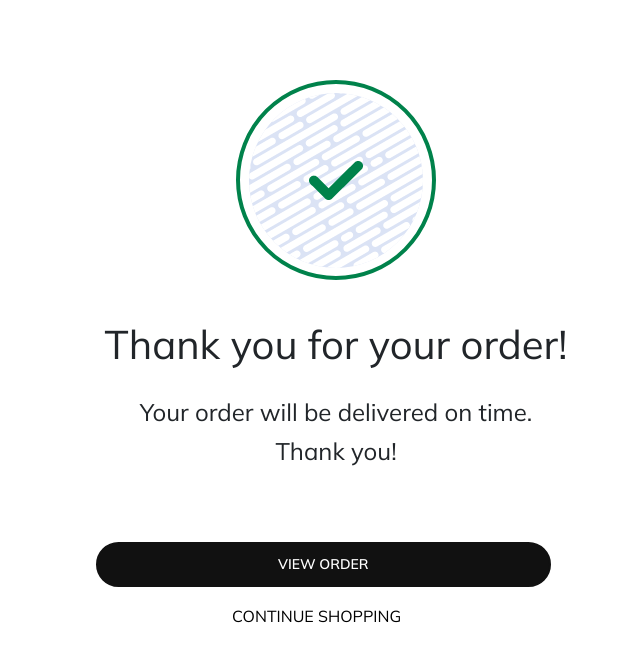
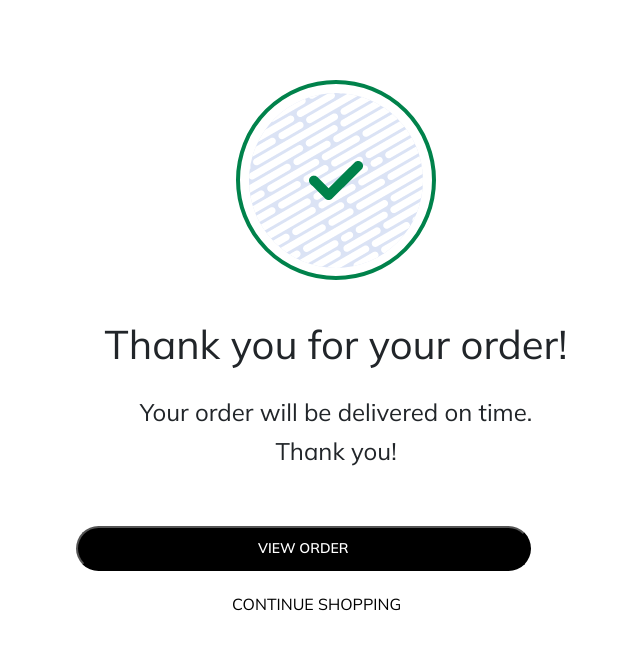
Before and after one commit to OzAlbayrak/Manero_Frontend, a React (Create React App) app in the folder manero/: page /OrderCompleted in a window 1280 px wide. Shown: the top 662 px of the page, without its empty margins (304-944 px from the left). Built offline with nearby package versions, Linux system fonts and the light colour scheme.

Commit message:
Uppdateing

```diff
--- a/manero/src/App.css
+++ b/manero/src/App.css
@@ -195,10 +195,11 @@
   color: black;
   position: relative;
   text-align: right;
+  margin-right: 0px;
 }
 .header-section .shopping-cart-icon .cart-icon-amount {
   background-color: red;
-  border-radius: 25%;
+  border-radius: 50%;
   display: flex;
   justify-content: center;
   align-items: center;
@@ -1269,6 +1270,7 @@
   display: grid;
   grid-template-columns: 1fr 2fr 0.25fr;
   grid-template-areas: "img info btns";
+  margin: 3px;
 }
 
 .cart.img {
@@ -1655,11 +1657,15 @@
 }
 
 .order-completed-b {
-  margin-left: 400px;
+  margin-left: 380px;
   padding: 10px 180px;
   font-size: 14px;
   font-weight: 600;
   font-family: "Mulish", sans-serif;
+  border-radius: 40px;
+  background-color: black;
+  color: white;
+  margin-bottom: 20px;
 }
 
 .order-completed-nav {
--- a/manero/src/Views/CartView.js
+++ b/manero/src/Views/CartView.js
@@ -22,12 +22,12 @@
 
   return (
     <div className='cart-container d-flex flex-column'>
-      <div className='d-flex '>
+      <div className='d-flex flex-direction-column '>
         <Header title={"Cart"}
           hasSideIcon={true}
           isMenu={true}
           hasCart={true}
-          />
+        />
       </div>
       <div>
 
--- a/manero/src/Views/CheckoutView.js
+++ b/manero/src/Views/CheckoutView.js
@@ -17,6 +17,7 @@
   const [deliveryMethod, setdeliveryMethod] = useState("PostNord");
   const [payment, setpayment] = useState("VISA CARD");
   const [promoCodes, setPromoCodes] = useState([]);
+
 
   const handleOnSubmit = (e) => {
     e.preventDefault()
@@ -38,12 +39,12 @@
       PromoCodes: []
     }
 
-    console.log('profile:',formData.profile);
-    console.log('Products:',formData.products);
-    console.log('paymentMethod:',formData.paymentMethod);
-    console.log('Comment:',formData.comment);
-    console.log('Delivery:',formData.delivery);
-    console.log('PromoCode:',formData.promoCodes);
+    console.log('profile:', formData.profile);
+    console.log('Products:', formData.products);
+    console.log('paymentMethod:', formData.paymentMethod);
+    console.log('Comment:', formData.comment);
+    console.log('Delivery:', formData.delivery);
+    console.log('PromoCode:', formData.promoCodes);
 
 
     fetch('https://sijb-cms22-backend.azurewebsites.net/api/Order', {
@@ -197,9 +198,11 @@
           />
         </div>
         <div className='mx-auto button-container'>
-          <button className='btn rounded-pill my-3 custom-btn'type="submit">
+          <NavLink to='/OrderCompleted'>
+            <button className='btn rounded-pill my-3 custom-btn' type="submit">
               Confirm Order
             </button>
+          </NavLink>
         </div>
       </form>
       {
--- a/manero/src/Views/OrderCompletedView.js
+++ b/manero/src/Views/OrderCompletedView.js
@@ -15,7 +15,7 @@
 
             <div className=''>
                 <NavLink to='/Order'>
-                    <button className='btn rounded-pill my-3 custom-btn order-completed-b'>
+                    <button className='order-completed-b'>
                         VIEW ORDER
                     </button>
                 </NavLink>
--- a/manero/src/Views/OrderView.js
+++ b/manero/src/Views/OrderView.js
@@ -97,7 +97,7 @@
       <div className='mx-auto order-btn-container'>
         <NavLink to='/Checkout'>
           <button className='btn rounded-pill my-3 custom-btn'>
-            Confirm Order
+            PROCEED TO CHECKOUT
           </button>
         </NavLink>
       </div>
--- a/manero/src/assets/scss/components/sections/_cart.scss
+++ b/manero/src/assets/scss/components/sections/_cart.scss
@@ -2,6 +2,7 @@
     display: grid;
     grid-template-columns: 1fr 2fr 0.25fr;
     grid-template-areas: "img info btns";
+    margin: 3px;
 }
 
 .cart.img {
--- a/manero/src/assets/scss/components/sections/_orderCompleted.scss
+++ b/manero/src/assets/scss/components/sections/_orderCompleted.scss
@@ -21,12 +21,16 @@
 }
 
 .order-completed-b {
-
-    margin-left: 400px;
+    margin-left: 380px;
     padding: 10px 180px;
     font-size: 14px;
     font-weight: 600;
     font-family: 'Mulish', sans-serif;
+    border-radius: 40px;
+    background-color: black;
+    color: white;
+    margin-bottom: 20px;
+
 }
 
 .order-completed-nav {
```
Also changed, not shown: manero/src/assets/scss/components/sections/_header.scss (+9 -5 lines). Lines whose indentation alone changed are shown as unchanged.
